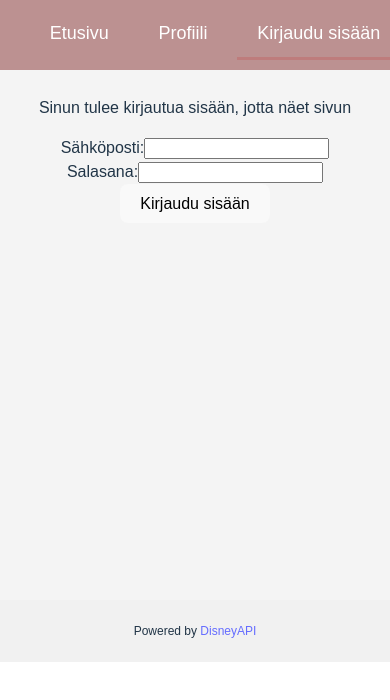
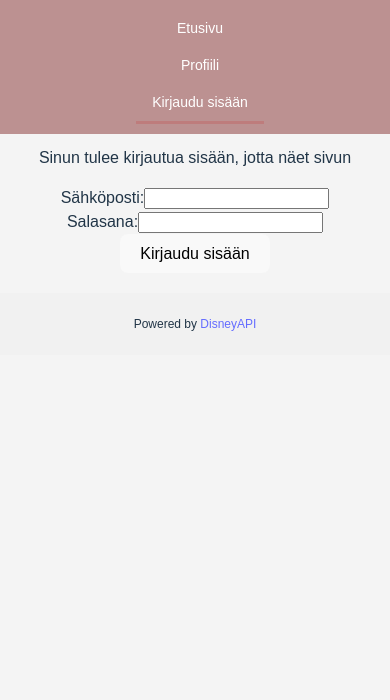
Before and after one commit to Eriikakl/pwk-harjoitustyo, a React (Vite) app: page /login in a window 390 px wide. Shown: the top 700 px of the page. Built offline with nearby package versions, Linux system fonts and the light colour scheme; no server answers.

Commit message:
lisätty responsiivisuutta

```diff
--- a/src/App.css
+++ b/src/App.css
@@ -1,13 +1,25 @@
+/* Yleiset tyylit */
 body {
   font-family: Arial, sans-serif;
+  margin: 0;
+  padding: 0;
   display: flex;
   flex-direction: column;
+  height: 100%;
+  background-color: #f4f4f4; /* Taustaväri koko sivulle */
 }
 
+/* App-containerin tyylit */
 .app {
   text-align: center;
+  width: 100%;
+  max-width: 1200px; /* Rajoittaa maksimi leveyttä suurilla näytöillä */
+  margin: 0 auto; /* Keskittää sovelluksen vaakasuunnassa */
+  padding: 20px;
+  box-sizing: border-box;
 }
 
+/* Tab-nav - tyylit */
 .tab-nav {
   display: flex;
   justify-content: space-evenly;
@@ -28,11 +40,10 @@ body {
   font-size: 18px;
 }
 
-
 /* Hover-efekti */
 .tab:hover {
   background-color: #b8a5a5;
-  color: white
+  color: white;
 }
 
 /* Aktiivinen tab */
@@ -45,15 +56,18 @@ body {
   padding: 80px 20px 20px;
   background-color: #f4f4f4;
   min-height: 500px;
-  min-width: 800px;
+  width: 100%;
   justify-content: center;
+  box-sizing: border-box;
 }
 
+/* Kirjaudu ulos -linkin tyylit */
 .logout {
-  font-weight: bold;  /* Lisää lihavointi Kirjaudu ulos -linkille */
-  color: #d9534f;     /* Punainen väri */
-  border: 2px solid #d9534f;  /* Punainen reuna */
-  border-radius: 5px; /* Pyöristetyt kulmat */
+  font-weight: bold;
+  color: #d9534f;
+  border: 2px solid #d9534f;
+  border-radius: 5px;
+  padding: 5px 10px;
 }
 
 .logout:hover {
@@ -62,6 +76,50 @@ body {
 }
 
 .logout.active {
-  background-color: #c9302c;  /* Tumma punainen aktiiviselle */
+  background-color: #c9302c;
   color: white;
 }
+
+/* Responsiivisuus: Keskikokoiset näytöt (tabletit) */
+@media (max-width: 768px) {
+  .tab-nav {
+    flex-direction: column; /* Tabit asetetaan pinoon */
+    align-items: center;
+  }
+
+  .tab {
+    font-size: 16px; /* Pienennetään fonttikokoa pienillä näytöillä */
+    padding: 10px;
+  }
+
+  .content {
+    padding: 120px 20px 20px; /* Lisätään enemmän tilaa sisällölle, jotta tabit eivät peitä */
+  }
+}
+
+/* Responsiivisuus: Pienet näytöt (puhelimet) */
+@media (max-width: 480px) {
+  body {
+    padding: 0; /* Poistaa marginaalit */
+  }
+
+  .tab-nav {
+    padding: 10px 5px; /* Pienempi padding */
+  }
+
+  .tab {
+    font-size: 14px; /* Vielä pienempi fonttikoko */
+    padding: 8px 16px; /* Pienempi padding */
+  }
+
+  .content {
+    padding: 120px 10px 10px; /* Vähennetään marginaaleja */
+    min-height: auto;
+    width: 100%; /* Varmistetaan, että sisältö vie koko leveys */
+  }
+
+  .app {
+    padding: 10px;
+    max-width: 100%; /* Sovellus vie koko ruudun leveydeltään */
+  }
+}
--- a/src/components/SearchChar.tsx
+++ b/src/components/SearchChar.tsx
@@ -71,13 +71,15 @@ const CharacterList = () => {
           display: 'flex',
           flexWrap: 'wrap',
           gap: '20px',
+          justifyContent: 'center'
         }}
       >
         {randomCharacters.map((character, index) => (
           <div
             key={character._id || index}
             style={{
-              width: '200px',
+              flex: '1 1 200px',
+              maxWidth: '200px',
               textAlign: 'center',
               borderRadius: '10px',
               boxShadow: '0 4px 8px rgba(0, 0, 0, 0.1)',
```
